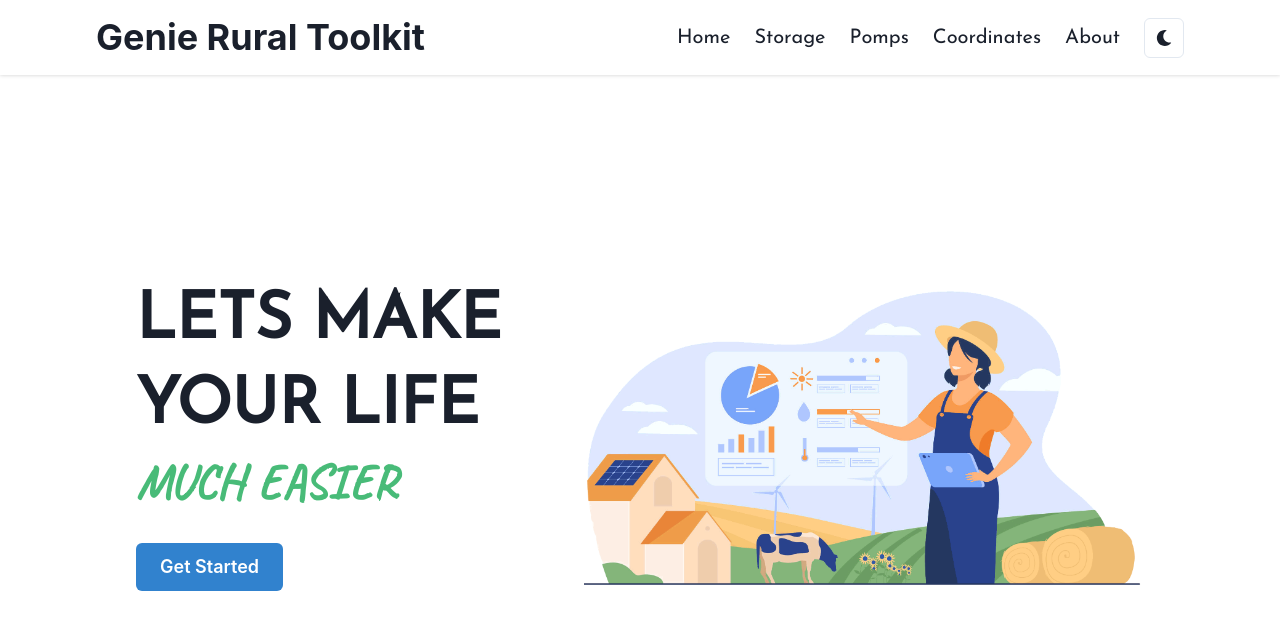
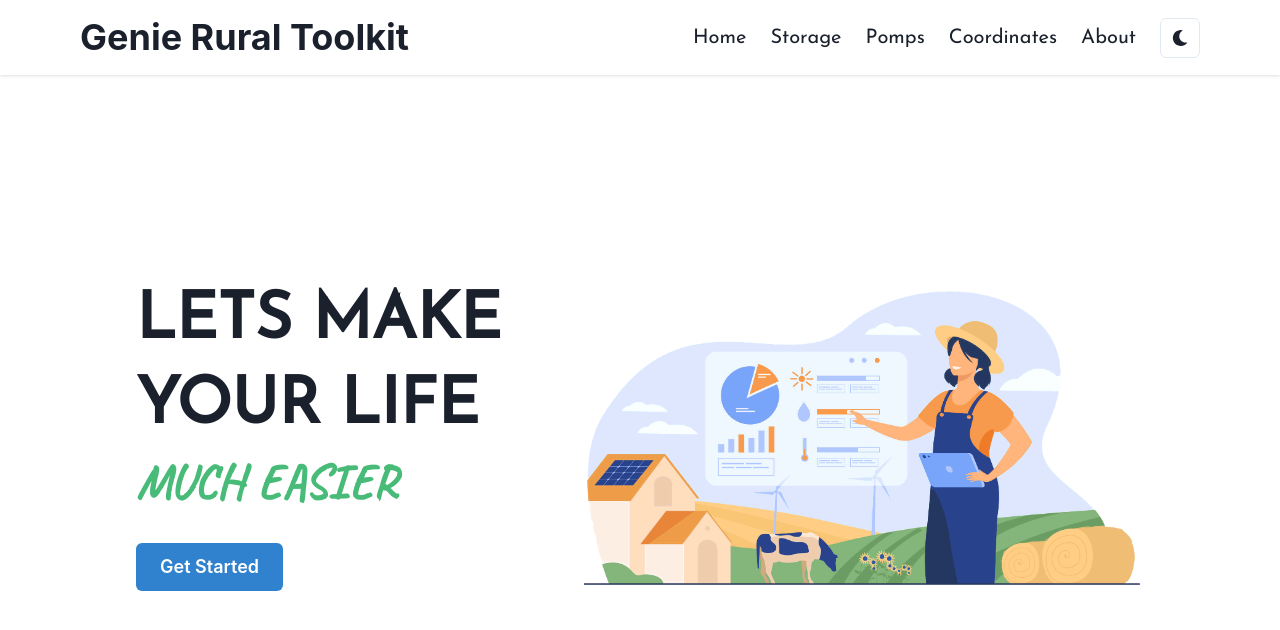
Before and after one commit to anas-asimi/Genie-rural-toolkit, a React (Vite) app: page / in a window 1280 px wide. Shown: the top 630 px of the page. Built offline with nearby package versions, Linux system fonts and the light colour scheme.

Commit message:
improve spacing

```diff
--- a/src/components/Header.jsx
+++ b/src/components/Header.jsx
@@ -26,7 +26,7 @@ export default function Header() {
 		<>
 			<Center w='100%' boxShadow="0px 0px 4px 0px rgba(0,0,0,0.2)">
 				<Container maxWidth='6xl'>
-					<Flex as="header" w="100%" p='16px' gap='16px'>
+					<Flex as="header" w="100%" py='16px' gap='16px'>
 						<Link textDecorationColor='transparent !important' as={ReactLink} to="/">
 							<Heading>Genie Rural Toolkit</Heading>
 						</Link>
```
